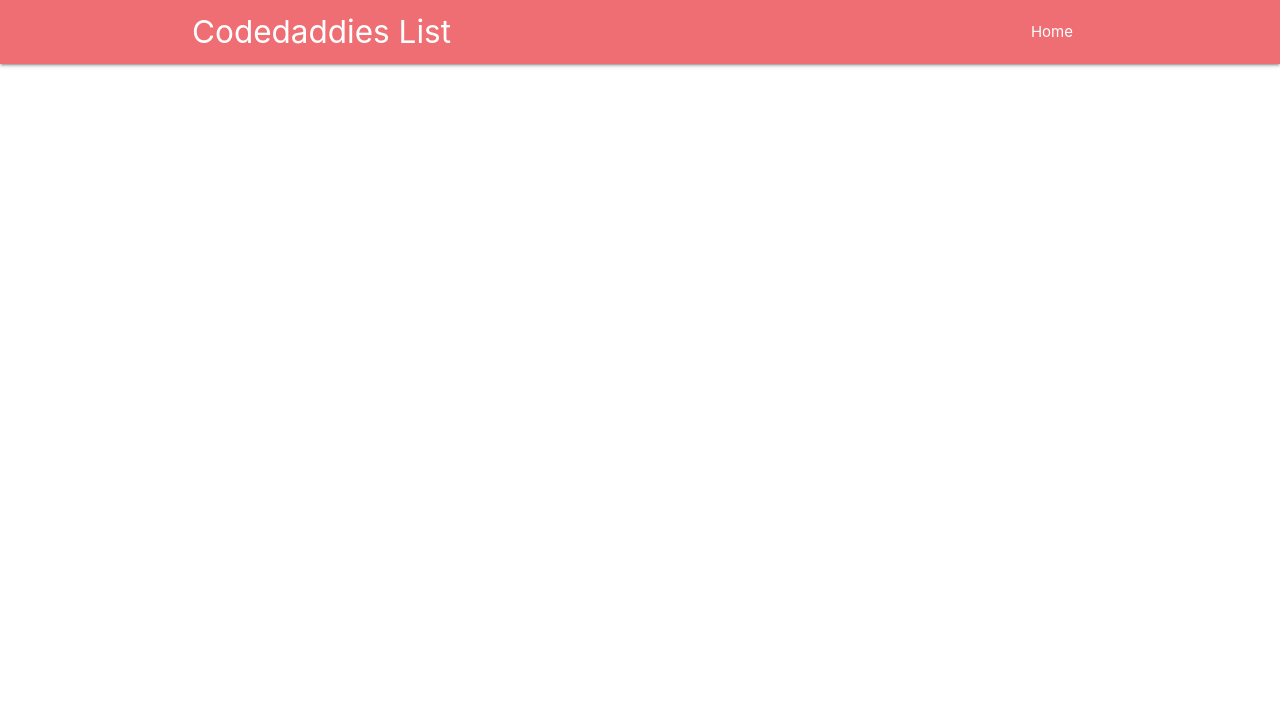
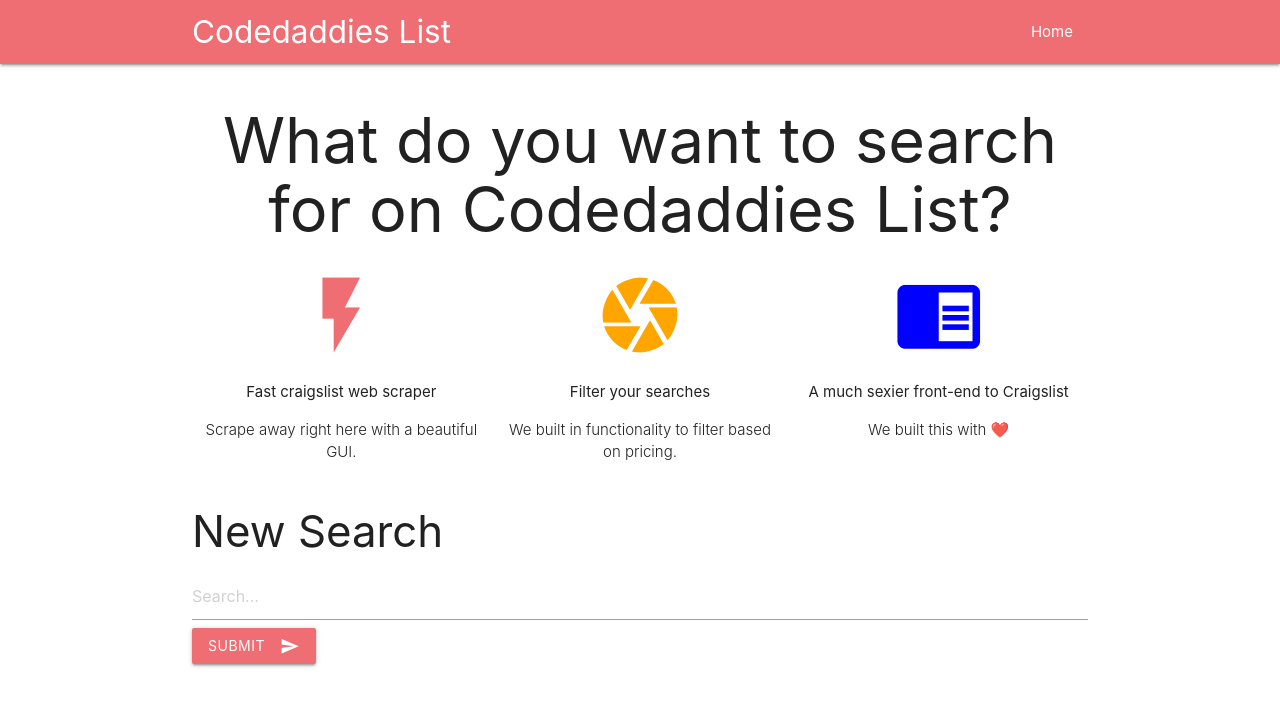
Before and after one commit to awaisZtabs/craigs, a Django app: page / in a window 1280 px wide. Shown: the top 706 px of the page. Run offline with Django 3.2, Linux system fonts and the light colour scheme.

Commit message:
Search bar Etc

```diff
--- a/my_app/urls.py
+++ b/my_app/urls.py
@@ -2,6 +2,7 @@
 from . import views
 
 urlpatterns = [
-    path('', views.home, name="home")
+    path('', views.home, name="home"),
+    path('new_search', views.new_search, name="new_search")
 
 ]
--- a/my_app/views.py
+++ b/my_app/views.py
@@ -1,5 +1,17 @@
 from django.shortcuts import render
+
+from bs4 import BeautifulSoup
 
 # Create your views here.
 def home(request):
     return render(request, 'base.html')
+
+
+def new_search(request):
+    search = request.POST.get('search')
+
+    stuff_for_front_end = {
+        'search' : search,
+    }
+
+    return render(request, 'my_app/new_search.html', stuff_for_front_end)
--- a/templates/base.html
+++ b/templates/base.html
@@ -20,5 +20,50 @@
         </ul>
     </div>
 </nav>
+<div class="container">
+    <h1 style="text-align: center">What do you want to search for on Codedaddies List?</h1>
+    <div class="row">
+        <div class="col s4">
+            <!-- Promo Content 1 goes here -->
+            <div class="center">
+                <i class="large material-icons" style="color: #EE6E73">flash_on</i>
+                <p>Fast craigslist web scraper</p>
+                <p class="light center">Scrape away right here with a beautiful GUI.</p>
+            </div>
+        </div>
+
+        <div class="col s4">
+            <!-- Promo Content 2 goes here -->
+            <div class="center">
+                <i class="large material-icons" style="color: orange">camera</i>
+                <p>Filter your searches</p>
+                <p class="light center">We built in functionality to filter based on pricing.</p>
+            </div>
+        </div>
+
+        <div class="col s4">
+            <!-- Promo Content 3 goes here -->
+            <div class="center">
+                <i class="large material-icons" style="color: blue">chrome_reader_mode</i>
+                <p>A much sexier front-end to Craigslist</p>
+                <p class="light center">We built this with ❤️</p>
+            </div>
+        </div>
+    </div>
+<h3>New Search</h3>
+
+
+<form action="{% url 'new_search' %}" method="POST">
+    {% csrf_token %}
+    <input type="text" name="search" placeholder="Search...">
+    <button style="background-color: #EE6E73;" class="btn waves-effect waves-light" type="submit" name="action">Submit
+        <i class="material-icons right">send</i>
+    </button>
+
+</form>
+    {% block content %}
+
+    {% endblock content %}
+<script src="https://cdnjs.cloudflare.com/ajax/libs/materialize/1.0.0/js/materialize.min.js"></script>
 </body>
 </html>
```
Also changed, not shown: templates/my_app/new_search.html (added, +24 -0 lines).
